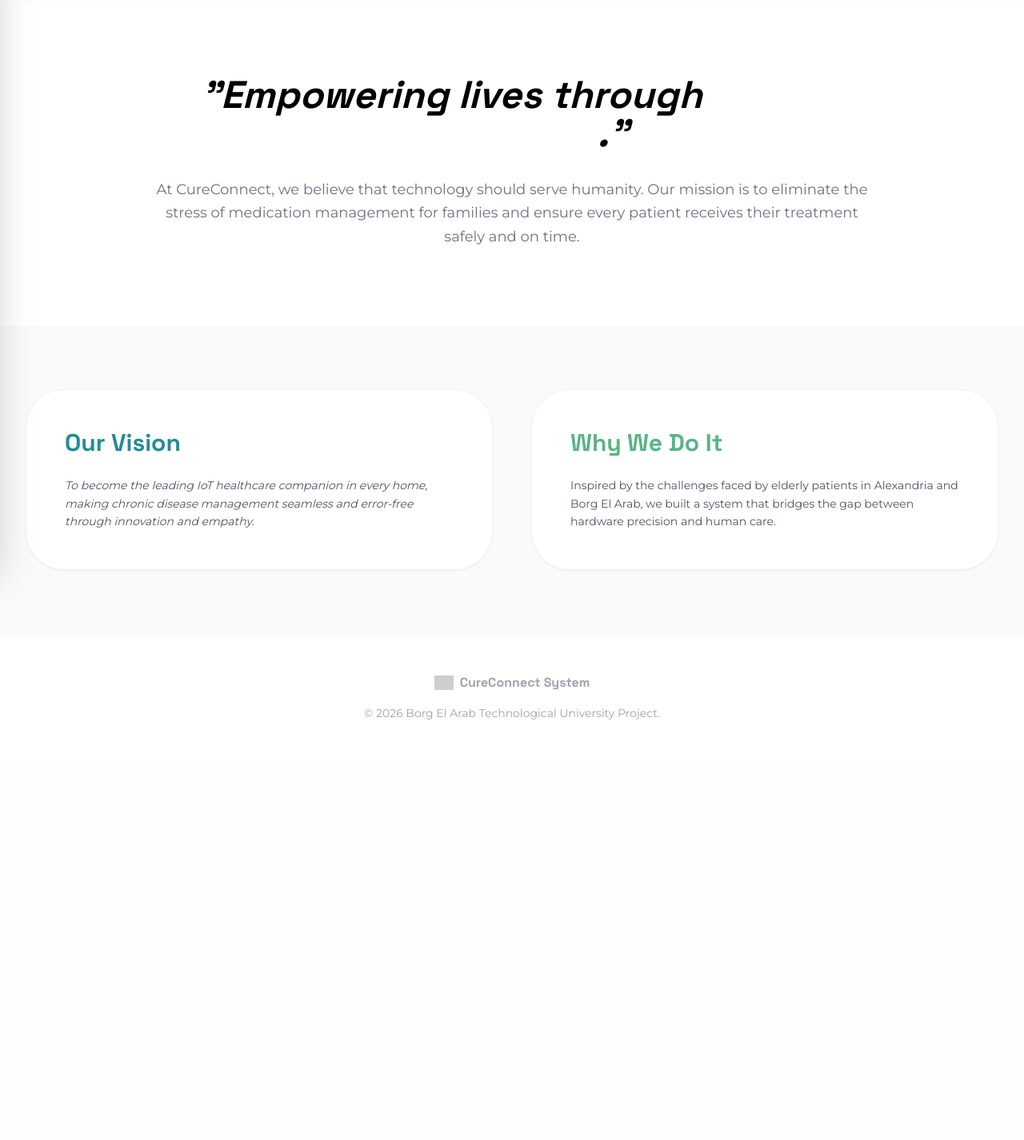
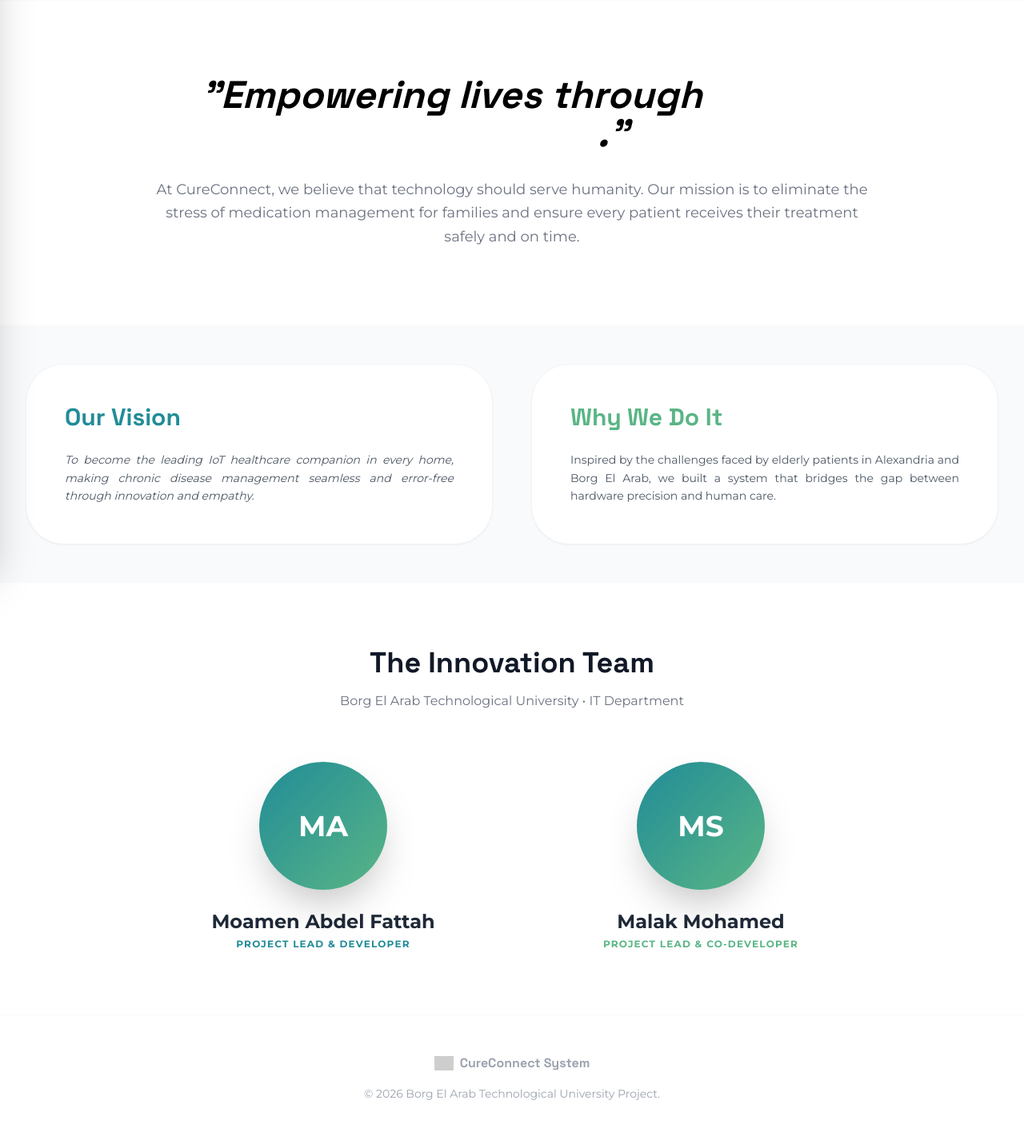
Before and after one commit to moamentorky8/Cureconnect_software, a Flask app: page /about-us in a window 1280 px wide. Shown: the part 90-1516 px from the top of the page at 80% size. Before the commit the page ends 990 px from the top, so only its background shows below. Run offline with Flask 3, Linux system fonts and the light colour scheme; some libraries are stand-ins or nearby versions; grey boxes are pictures that could not be loaded.

Commit message:
Update about-us.html

```diff
--- a/templates/about-us.html
+++ b/templates/about-us.html
@@ -53,7 +53,7 @@
             </div>
         </div>
 
-        <a href="#"
+        <a href="/login"
             class="flex items-center space-x-2 px-5 py-2.5 bg-white border-2 border-[#218C97] text-[#218C97] font-bold rounded-2xl hover:bg-[#218C97] hover:text-white transition-all text-sm shadow-sm group">
             <svg class="w-5 h-5 group-hover:animate-bounce" fill="none" stroke="currentColor" viewBox="0 0 24 24">
                 <path stroke-linecap="round" stroke-linejoin="round" stroke-width="2"
@@ -71,16 +71,16 @@
                 class="text-gray-400 hover:text-gray-600 transition-colors text-3xl font-light">&times;</button>
         </div>
         <ul class="space-y-8 flex-grow">
-            <li><a href="index.html"
+            <li><a href="/"
                     class="text-xl font-bold text-gray-500 hover:text-[#218C97] transition-colors pl-6">Home</a></li>
-            <li><a href="services.html"
+            <li><a href="/services"
                     class="text-xl font-bold text-gray-500 hover:text-[#59B585] transition-colors pl-6">Services</a>
             </li>
-            <li><a href="about-us.html" class="flex items-center space-x-4 text-xl font-bold text-[#218C97]"><span
+            <li><a href="/about-us" class="flex items-center space-x-4 text-xl font-bold text-[#218C97]"><span
                         class="w-2 h-2 rounded-full bg-[#218C97]"></span><span>About Us</span></a></li>
         </ul>
         <div class="pt-8 border-t border-gray-100">
-            <a href="login.html"
+            <a href="/login"
                 class="w-full block py-4 bg-gradient-main text-white text-center font-bold rounded-[1.5rem] shadow-xl hover:shadow-[#218C97]/30 transition-all">Login</a>
         </div>
     </div>
@@ -97,18 +97,45 @@
         </div>
     </section>
 
-    <section class="py-20 px-8 max-w-7xl mx-auto grid md:grid-cols-2 gap-12">
+    <section class="py-12 px-8 max-w-7xl mx-auto grid md:grid-cols-2 gap-12">
         <div class="bg-white p-12 rounded-[3rem] shadow-sm border border-gray-100">
             <h2 class="text-3xl display-font font-bold mb-6 text-[#218C97]">Our Vision</h2>
-            <p class="text-gray-600 leading-relaxed italic text-sm">To become the leading IoT healthcare companion in
+            <p class="text-gray-600 leading-relaxed italic text-sm text-justify">To become the leading IoT healthcare companion in
                 every home, making chronic disease management seamless and error-free through innovation and empathy.
             </p>
         </div>
         <div class="bg-white p-12 rounded-[3rem] shadow-sm border border-gray-100">
             <h2 class="text-3xl display-font font-bold mb-6 text-[#59B585]">Why We Do It</h2>
-            <p class="text-gray-600 leading-relaxed text-sm">Inspired by the challenges faced by elderly patients in
+            <p class="text-gray-600 leading-relaxed text-sm text-justify">Inspired by the challenges faced by elderly patients in
                 Alexandria and Borg El Arab, we built a system that bridges the gap between hardware precision and human
                 care.</p>
+        </div>
+    </section>
+
+    <section class="py-20 px-8 bg-white">
+        <div class="max-w-7xl mx-auto text-center">
+            <h2 class="text-4xl display-font font-bold mb-4 text-[#111827]">The Innovation Team</h2>
+            <p class="text-gray-500 mb-16 font-medium">Borg El Arab Technological University • IT Department</p>
+
+            <div class="grid md:grid-cols-2 gap-12 justify-center items-center max-w-4xl mx-auto">
+
+                <div class="flex flex-col items-center group">
+                    <div class="w-40 h-40 rounded-full bg-gradient-main flex items-center justify-center text-white text-4xl font-bold shadow-2xl mb-6 transform group-hover:scale-105 transition-all duration-500">
+                        MA
+                    </div>
+                    <h3 class="text-2xl font-bold text-gray-800 mb-1">Moamen Abdel Fattah</h3>
+                    <p class="text-[#218C97] font-bold uppercase tracking-widest text-xs">Project Lead & Developer</p>
+                </div>
+
+                <div class="flex flex-col items-center group">
+                    <div class="w-40 h-40 rounded-full bg-gradient-main flex items-center justify-center text-white text-4xl font-bold shadow-2xl mb-6 transform group-hover:scale-105 transition-all duration-500">
+                        MS
+                    </div>
+                    <h3 class="text-2xl font-bold text-gray-800 mb-1">Malak Mohamed</h3>
+                    <p class="text-[#59B585] font-bold uppercase tracking-widest text-xs">Project Lead & Co-Developer</p>
+                </div>
+
+            </div>
         </div>
     </section>
 
```
